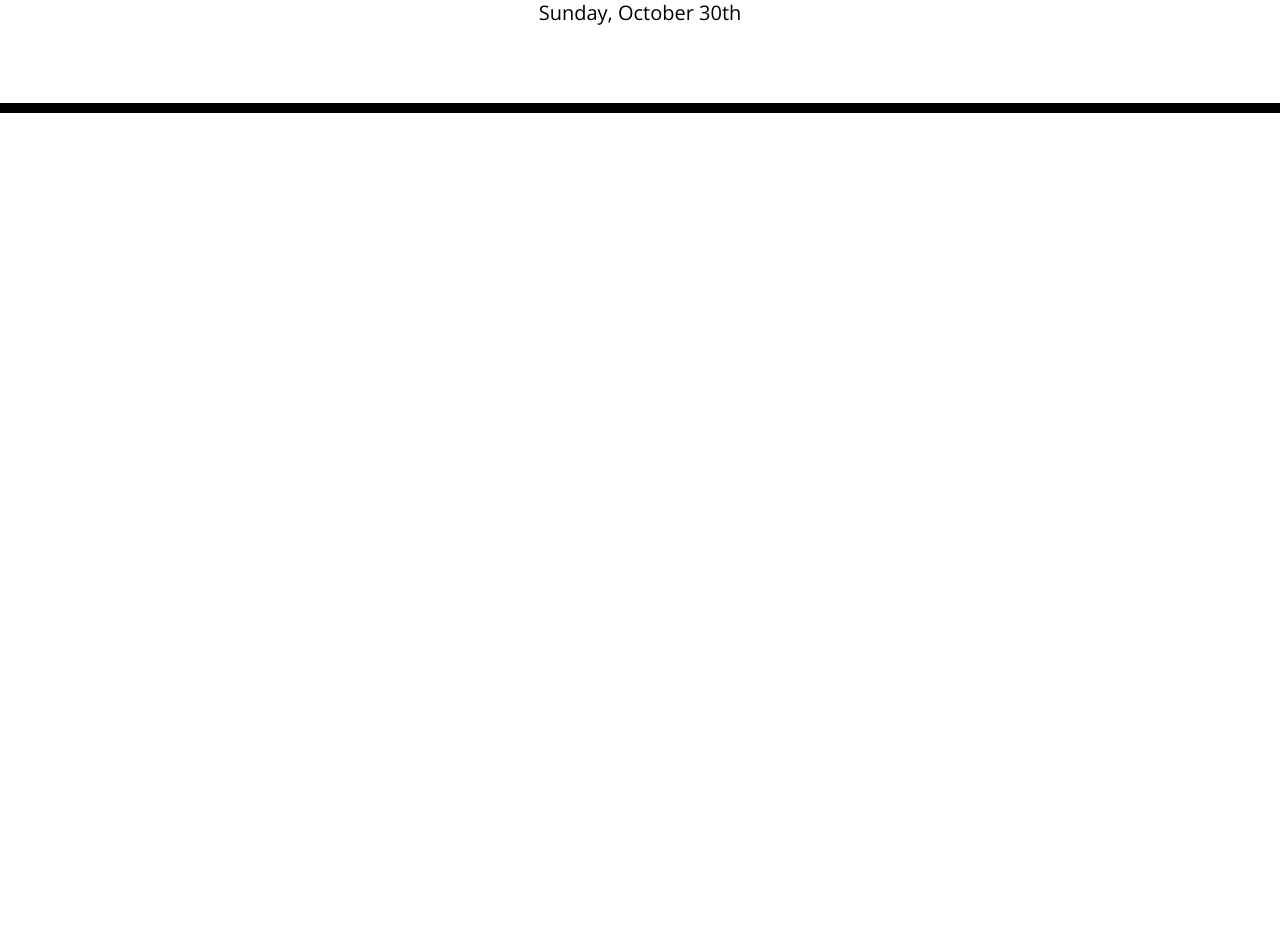
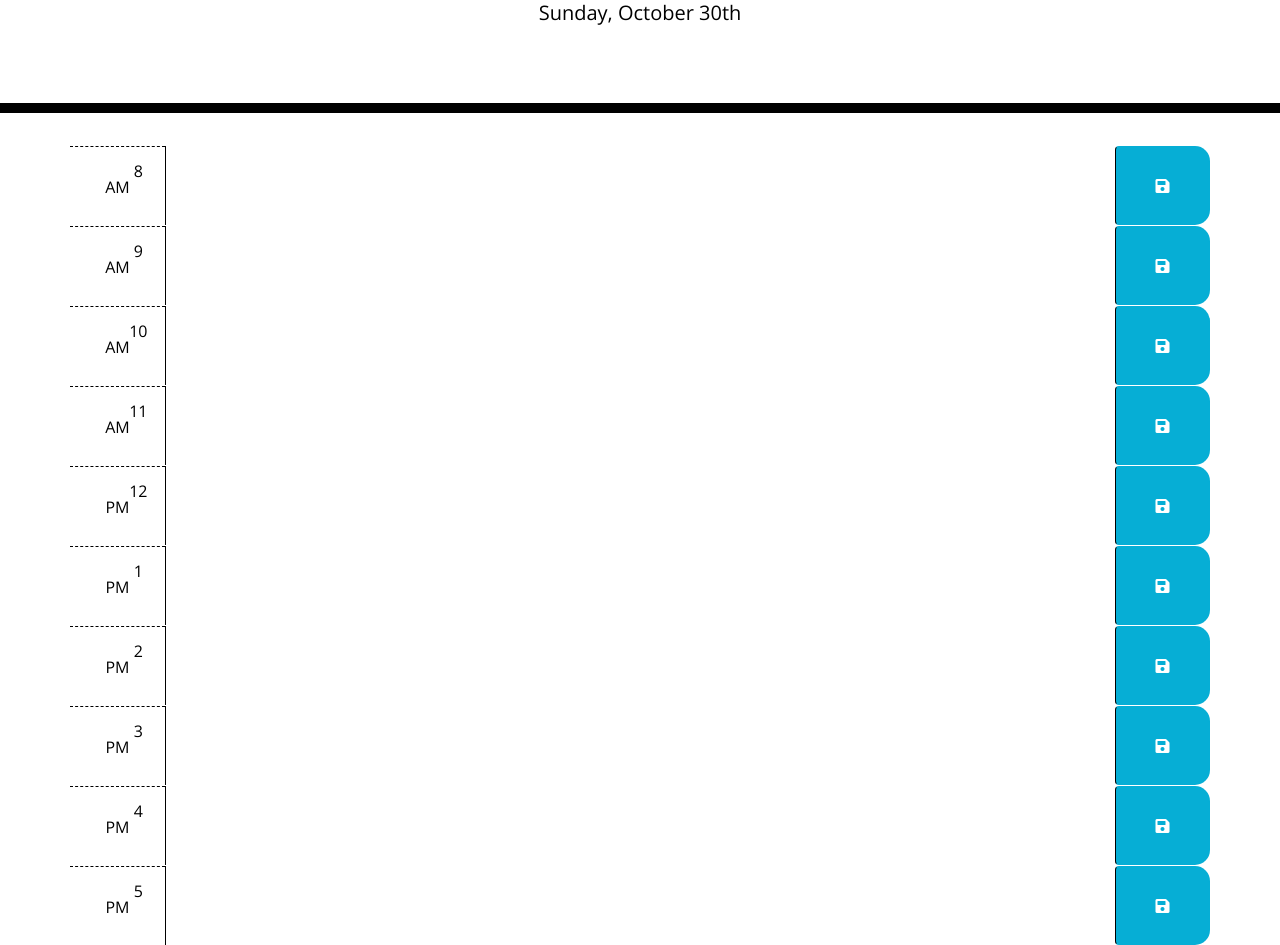
Before and after one commit to samvillafana/work-schedule, a plain HTML site: page Develop/index.html in a window 1280 px wide. Shown: the part 191-1136 px from the top of the page. Before the commit the page ends 800 px from the top, so only its background shows below. Drawn offline with nearby package versions, Linux system fonts and the light colour scheme.

Commit message:
added time-slots to my html page

```diff
--- a/Develop/index.html
+++ b/Develop/index.html
@@ -21,6 +21,96 @@
   </header>
   <div class="container">
     <!-- Timeblocks go here -->
+    <div id="hour8" class="row time-block">
+      <div class="col-md-1 hour">
+          8 AM
+      </div>
+      <textarea class="col-md-10 description">
+      </textarea>
+      <button class="btn saveBtn col-md-1"><i class="fas fa-save"></i></button>
+  </div>
+
+<div id="hour9" class="row time-block">
+      <div class="col-md-1 hour">
+          9 AM
+      </div>
+      <textarea class="col-md-10 description">
+      </textarea>
+      <button class="btn saveBtn col-md-1"><i class="fas fa-save"></i></button>
+  </div>
+
+<div id="hour10" class="row time-block">
+      <div class="col-md-1 hour">
+          10 AM
+      </div>
+      <textarea class="col-md-10 description">
+      </textarea>
+      <button class="btn saveBtn col-md-1"><i class="fas fa-save"></i></button>
+  </div>
+
+<div id="hour10=1" class="row time-block">
+      <div class="col-md-1 hour">
+          11 AM
+      </div>
+      <textarea class="col-md-10 description">
+      </textarea>
+      <button class="btn saveBtn col-md-1"><i class="fas fa-save"></i></button>
+  </div>
+
+<div id="hour12" class="row time-block">
+      <div class="col-md-1 hour">
+          12 PM
+      </div>
+      <textarea class="col-md-10 description">
+      </textarea>
+      <button class="btn saveBtn col-md-1"><i class="fas fa-save"></i></button>
+  </div>
+
+<div id="hour13" class="row time-block">
+      <div class="col-md-1 hour">
+          1 PM
+      </div>
+      <textarea class="col-md-10 description">
+      </textarea>
+      <button class="btn saveBtn col-md-1"><i class="fas fa-save"></i></button>
+  </div>
+
+<div id="hour14" class="row time-block">
+      <div class="col-md-1 hour">
+          2 PM
+      </div>
+      <textarea class="col-md-10 description">
+      </textarea>
+      <button class="btn saveBtn col-md-1"><i class="fas fa-save"></i></button>
+  </div>
+
+<div id="hour15" class="row time-block">
+      <div class="col-md-1 hour">
+          3 PM
+      </div>
+      <textarea class="col-md-10 description">
+      </textarea>
+      <button class="btn saveBtn col-md-1"><i class="fas fa-save"></i></button>
+  </div>
+
+<div id="hour16" class="row time-block">
+      <div class="col-md-1 hour">
+          4 PM
+      </div>
+      <textarea class="col-md-10 description">
+      </textarea>
+      <button class="btn saveBtn col-md-1"><i class="fas fa-save"></i></button>
+  </div>
+
+<div id="hour17" class="row time-block">
+      <div class="col-md-1 hour">
+          5 PM
+      </div>
+      <textarea class="col-md-10 description">
+      </textarea>
+      <button class="btn saveBtn col-md-1"><i class="fas fa-save"></i></button>
+  </div>
+
   </div>
   <script src="https://cdnjs.cloudflare.com/ajax/libs/moment.js/2.29.4/moment.min.js"
     integrity="sha512-CryKbMe7sjSCDPl18jtJI5DR5jtkUWxPXWaLCst6QjH8wxDexfRJic2WRmRXmstr2Y8SxDDWuBO6CQC6IE4KTA=="
--- a/Develop/script.js
+++ b/Develop/script.js
@@ -1,8 +1,6 @@
-$(document).ready(function(){
-
-    console.log(moment().format("h:mm a"))
 
 
+$(document).ready(function(){
 $('#currentDay').text(moment().format("dddd, MMMM Do"))
 
 
```
